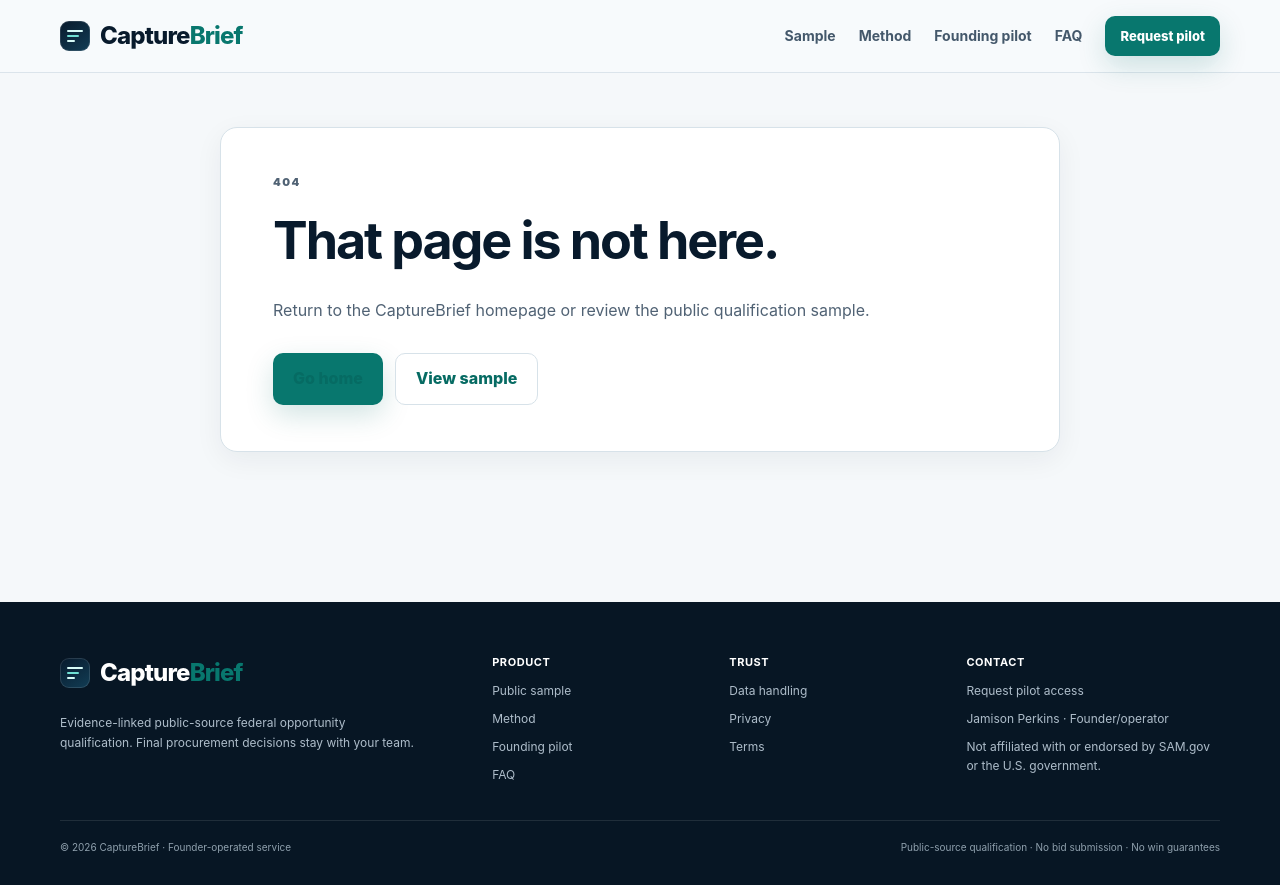
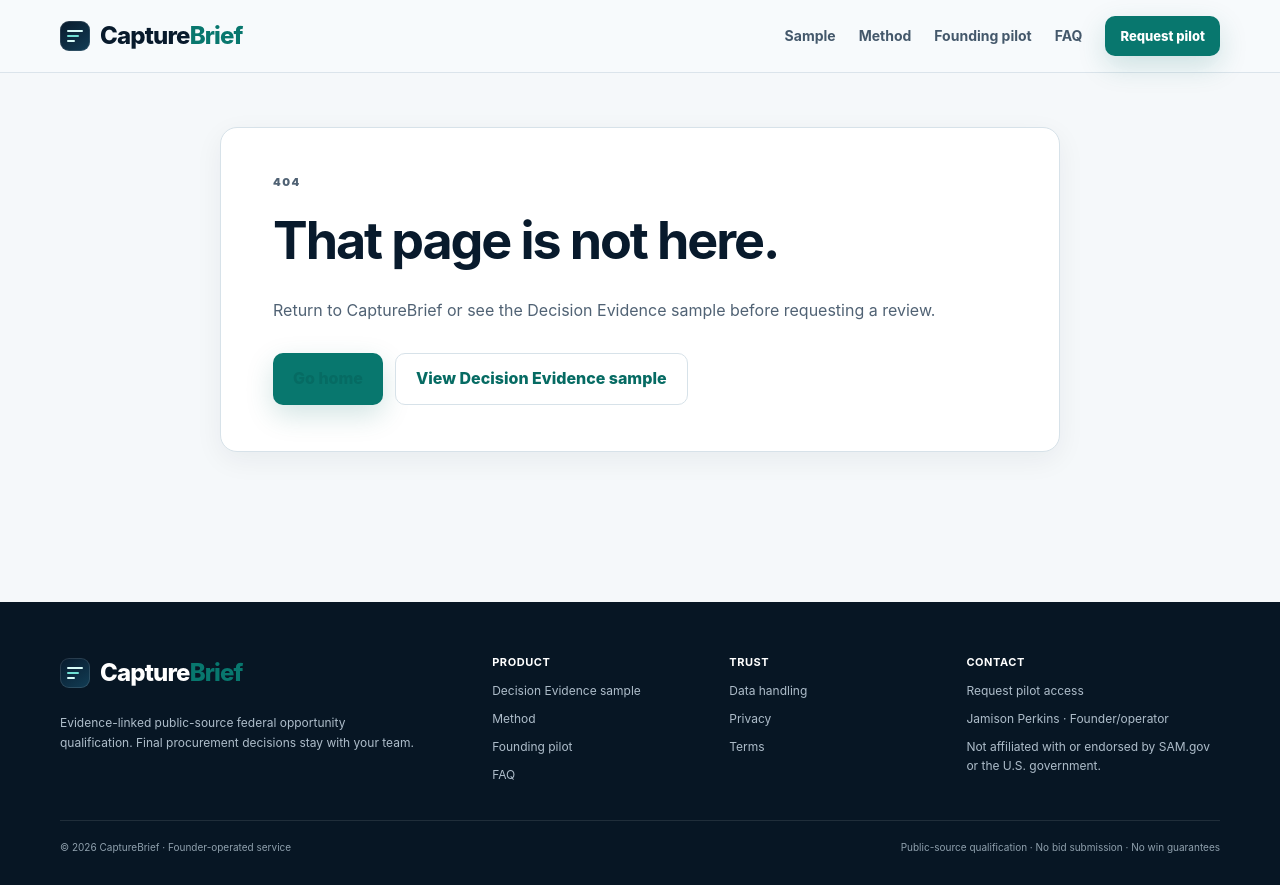
Before and after one commit to P00NSMASHER/capturebrief, a plain HTML site: page 404.html in a window 1280 px wide. Drawn offline with Linux system fonts and the light colour scheme.

Commit message:
fix(web): recover 404 buyers to current evidence proof

```diff
--- a/404.html
+++ b/404.html
@@ -3,7 +3,7 @@
   <title>Page not found — CaptureBrief</title>
   <meta name="description" content="The requested CaptureBrief page could not be found.">
   <meta name="theme-color" content="#081a2c">
-  <meta name="robots" content="index,follow">
+  <meta name="robots" content="noindex,follow">
   <meta property="og:type" content="website">
   <meta property="og:site_name" content="CaptureBrief">
   <meta property="og:title" content="Page not found — CaptureBrief">
@@ -24,30 +24,30 @@
     <div class="wrap nav-shell">
       <a class="brand" href="index.html" aria-label="CaptureBrief home"><span class="brand-mark" aria-hidden="true"><span></span><span></span><span></span></span><span class="brand-word">Capture<span>Brief</span></span></a>
       <nav class="desktop-nav" aria-label="Primary navigation">
-        <a href="sample.html">Sample</a>
+        <a href="decision-evidence-sample.html">Sample</a>
         <a href="index.html#method">Method</a>
         <a href="index.html#pilot">Founding pilot</a>
         <a href="index.html#faq">FAQ</a>
-        <a class="btn btn-sm" href="index.html#request" aria-label="Request CaptureBrief founding pilot by email">Request pilot</a>
+        <a class="btn btn-sm" href="index.html#request" aria-label="Request a CaptureBrief review">Request pilot</a>
       </nav>
       <div class="mobile-menu" data-mobile-menu>
         <button class="menu-toggle" type="button" aria-expanded="false" aria-controls="mobile-panel" aria-label="Open navigation">Menu</button>
         <nav class="mobile-panel" id="mobile-panel" aria-label="Mobile navigation" hidden>
-          <a href="sample.html">Sample</a>
+          <a href="decision-evidence-sample.html">Sample</a>
           <a href="index.html#method">Method</a>
           <a href="index.html#pilot">Founding pilot</a>
           <a href="index.html#faq">FAQ</a>
-          <a href="sample.html">Full sample</a>
+          <a href="decision-evidence-sample.html">Full sample</a>
           <a href="data-handling.html">Data handling</a>
           <a class="btn btn-sm" href="index.html#request">Request pilot</a>
         </nav>
       </div>
     </div>
-  </header><main id="main" class="legal-main"><div class="wrap legal-wrap"><p class="eyebrow">404</p><h1>That page is not here.</h1><p>Return to the CaptureBrief homepage or review the public qualification sample.</p><div class="actions"><a class="btn" href="index.html">Go home</a><a class="btn btn-secondary" href="sample.html">View sample</a></div></div></main>
+  </header><main id="main" class="legal-main"><div class="wrap legal-wrap"><p class="eyebrow">404</p><h1>That page is not here.</h1><p>Return to CaptureBrief or see the Decision Evidence sample before requesting a review.</p><div class="actions"><a class="btn" href="index.html">Go home</a><a class="btn btn-secondary" href="decision-evidence-sample.html">View Decision Evidence sample</a></div></div></main>
   <footer class="footer">
     <div class="wrap footer-grid">
       <div><a class="brand footer-brand" href="index.html"><span class="brand-mark" aria-hidden="true"><span></span><span></span><span></span></span><span class="brand-word">Capture<span>Brief</span></span></a><p>Evidence-linked public-source federal opportunity qualification. Final procurement decisions stay with your team.</p></div>
-      <div><strong>Product</strong><a href="sample.html">Public sample</a><a href="index.html#method">Method</a><a href="index.html#pilot">Founding pilot</a><a href="index.html#faq">FAQ</a></div>
+      <div><strong>Product</strong><a href="decision-evidence-sample.html">Decision Evidence sample</a><a href="index.html#method">Method</a><a href="index.html#pilot">Founding pilot</a><a href="index.html#faq">FAQ</a></div>
       <div><strong>Trust</strong><a href="data-handling.html">Data handling</a><a href="privacy.html">Privacy</a><a href="terms.html">Terms</a></div>
       <div><strong>Contact</strong><a href="index.html#request">Request pilot access</a><span>Jamison Perkins · Founder/operator</span><span>Not affiliated with or endorsed by SAM.gov or the U.S. government.</span></div>
     </div>
```
